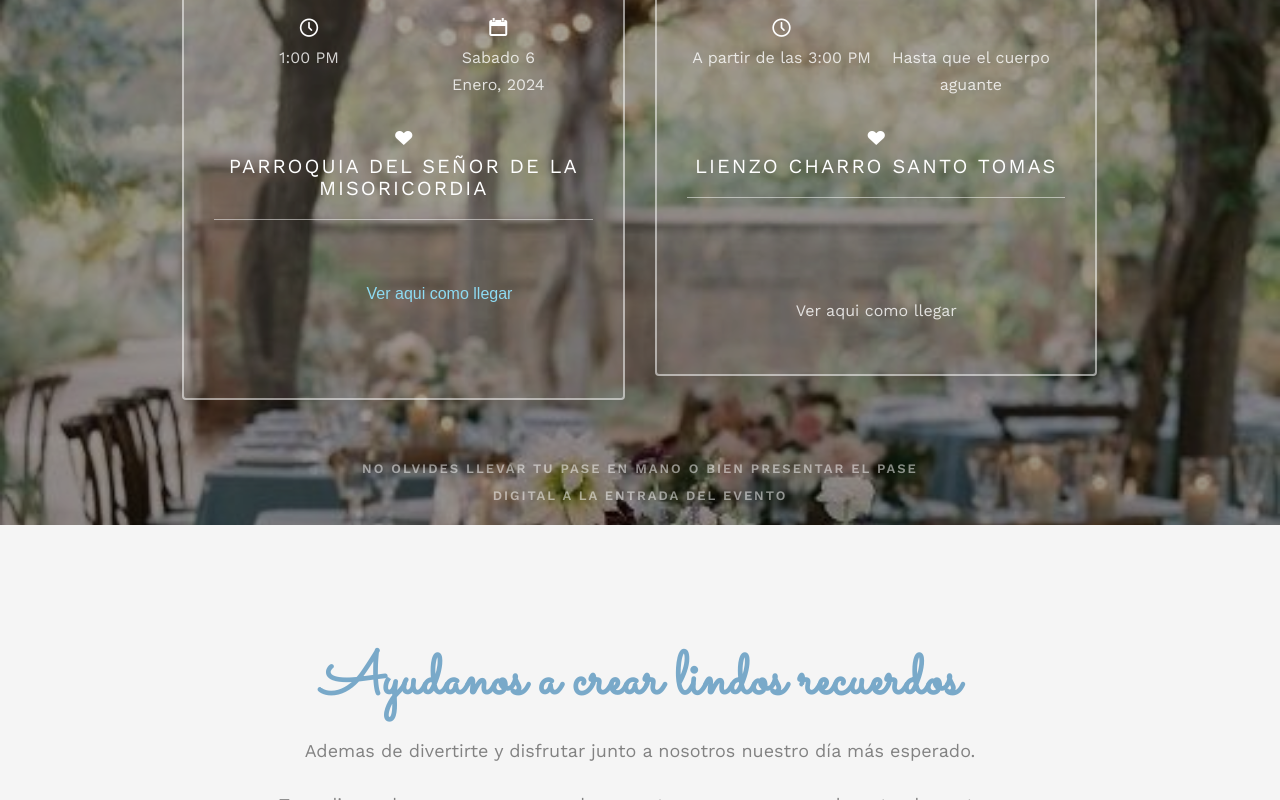
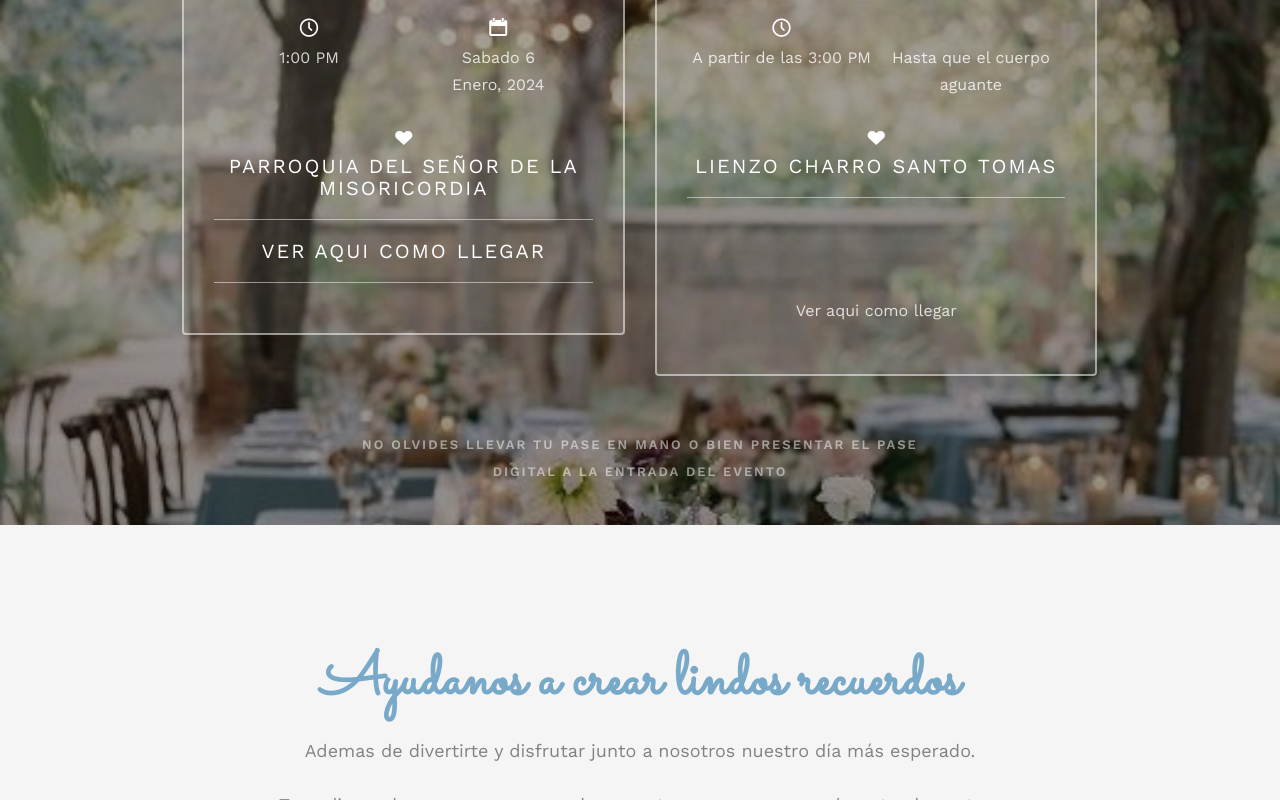
Before and after one commit to Zelma1109/I-Z, a plain HTML site: page index.html in a window 1280 px wide. Shown: the part 1884-2684 px from the top of the page. Drawn offline with nearby package versions, Linux system fonts and the light colour scheme; grey boxes are pictures that could not be loaded; files whose address does not match are found by name.

Commit message:
ok
pruebas varias

```diff
--- a/index.html
+++ b/index.html
@@ -46,21 +46,7 @@
 	<!-- Modernizr JS -->
 	<script src="js/modernizr-2.6.2.min.js"></script>
 
-<style>
-	a{
-		display: block;
-		width: 250px;
-		font-family: Arial;
-		background-color: transparent;
-		border-color: white;
-		border-radius: 10px;
-		padding: 10px 1px;
-		margin: 50px 100px;
-		color: rgb(142, 219, 243);
-	}
 
-
-</style>
 
 
 	</head>
@@ -117,7 +103,7 @@
 										    pjs.parentNode.insertBefore(js, pjs);
 											}(document, "script", "tickcounter-sdk"));
 								</script>
-								<a data-type="countdown" data-id="4272033" class="tickcounter" style="display: block; width: 100%;
+								<a data-type="countdown" data-id="4272033" class="tickcounter" style="display: block; width: 95%;
 								position: relative; padding-bottom: 25%" title="Countdown" href="//www.tickcounter.com/">Countdown</a>
 								 </div>
 						</div>
@@ -206,7 +192,11 @@
 									</div>
 									<i class="icon-heart2"></i>
 									<h3>Parroquia del Señor de la Misoricordia</h3>
-									<a  target="_blank" href="https://goo.gl/maps/YbWrYCxX1ua6x8jv6">Ver aqui como llegar</a>
+									<a href="https://www.google.es/maps/place/Parroquia+del+Se%C3%B1or+de+la+Misericordia/@21.12867,-102.005511,17z/data=!4m6!3m5!1s0x842bdeb42daaaaab:0x6cbd0987514d86a5!8m2!3d21.12867!4d-102.005511!16s%2Fg%2F1tfvt86q?entry=ttu">
+										<h3>
+											Ver aqui como llegar
+										</h3>
+									</a>
 								</div>
 							</div>
 
```
